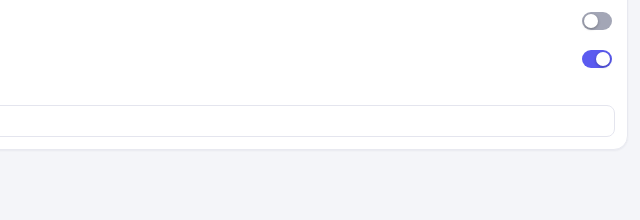
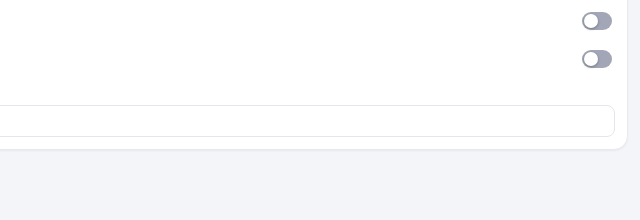
Before and after one commit to arshadziban/figma-plugins, a website: page SlideSync/src/ui.html in a window 1280 px wide. Shown: the part 438-658 px from the top of the page, 640-1280 px from the left. Drawn offline with Linux system fonts and the light colour scheme.

Commit message:
feat: update layer report option to be unchecked by default

```diff
--- a/SlideSync/src/ui.html
+++ b/SlideSync/src/ui.html
@@ -233,7 +233,7 @@
       <div class="select" id="gradientText"></div>
       <label class="opt"><input type="checkbox" id="ungroup" checked /> Ungroup groups &amp; nested frames, export layers separately <span class="tip" title="Your Figma groups and frames are not changed. Each layer inside a group or nested frame becomes its own slide object. Mask groups and groups with shadows stay as one image.">i</span></label>
       <label class="opt"><input type="checkbox" id="rasterFonts" /> Rasterize non-Google-font text <span class="tip" title="Exports text in fonts Google Slides doesn't have as images, so it looks right but isn't editable.">i</span></label>
-      <label class="opt"><input type="checkbox" id="report" checked /> Layer report in slide notes</label>
+      <label class="opt"><input type="checkbox" id="report" /> Layer report in slide notes</label>
       <label class="field" for="filename">File name</label>
       <input type="text" id="filename" />
       <p class="sub hidden">Advanced</p>
```
